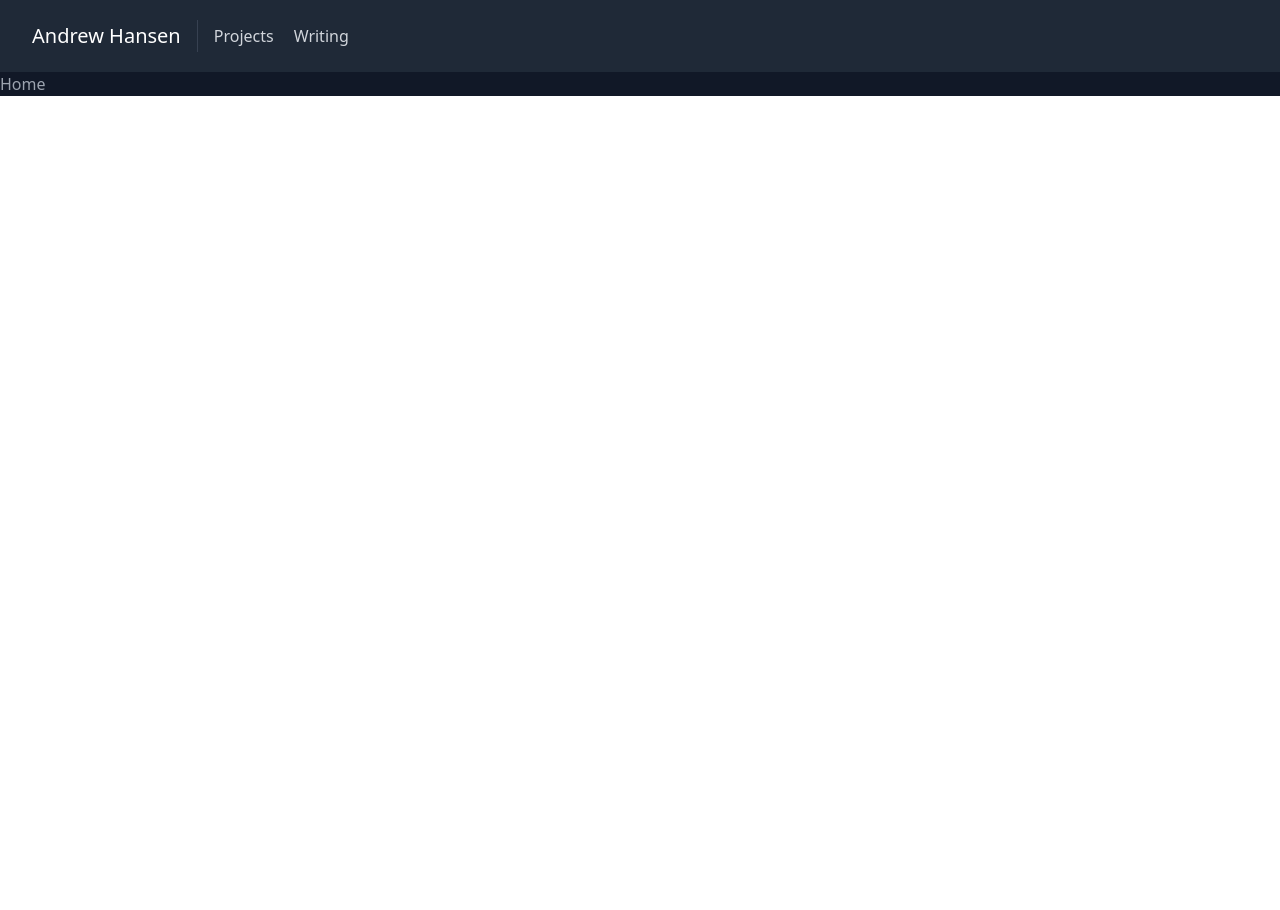
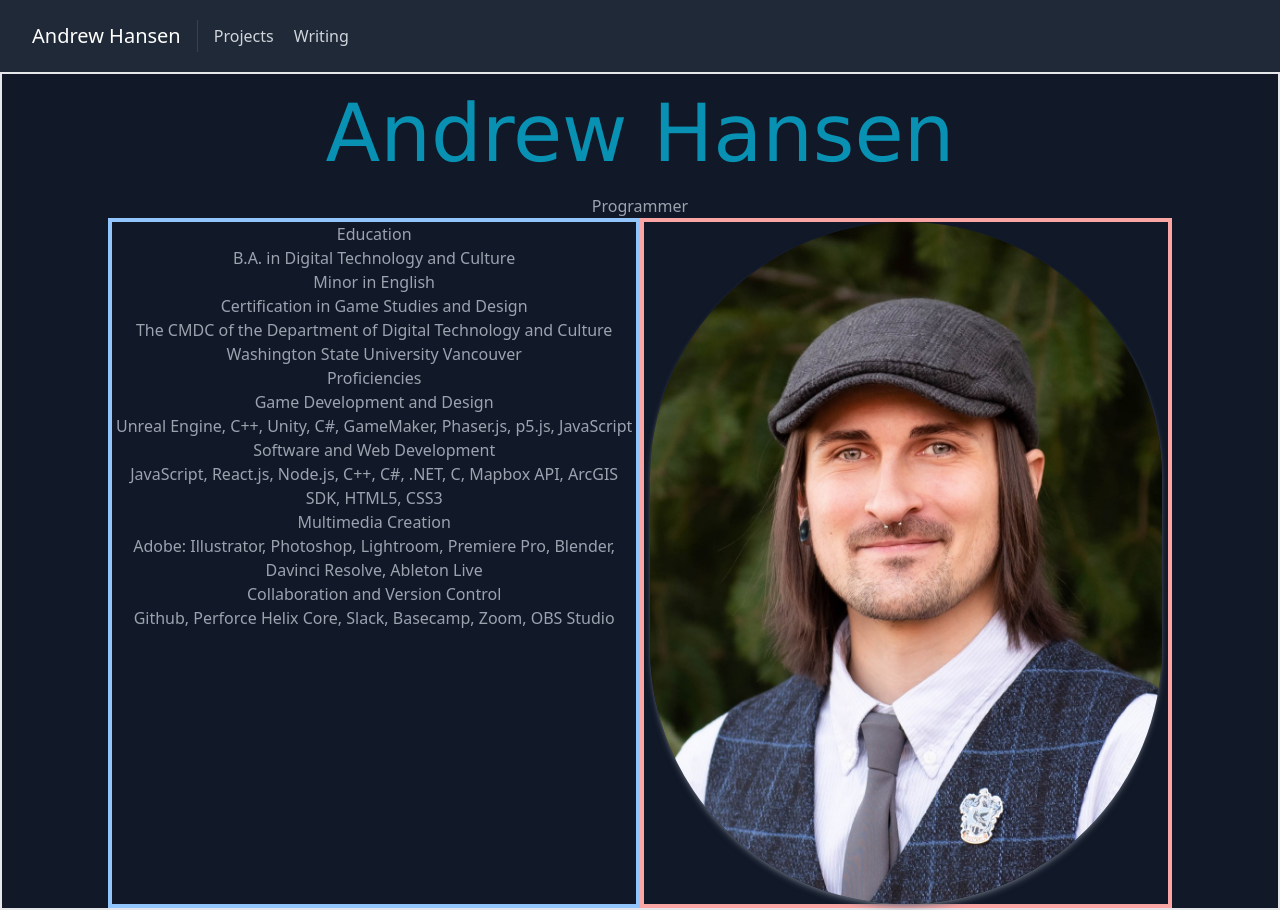
Before and after one commit to axolotliterature/portfolio-react, a React (Create React App) app in the folder portfolio/: page / in a window 1280 px wide. Before the commit the page ends 800 px from the top, so only its background shows below. Built offline with nearby package versions, Linux system fonts and the light colour scheme.

Commit message:
Began adding home page content, imported google font,

```diff
--- a/portfolio/src/index.css
+++ b/portfolio/src/index.css
@@ -1,6 +1,7 @@
 @tailwind base;
 @tailwind components;
 @tailwind utilities;
+@import url('https://fonts.googleapis.com/css2?family=Nothing+You+Could+Do&display=swap');
 
 * {
   box-sizing: border-box;
@@ -17,6 +18,16 @@ body {
 
 p {
   white-space: pre-line;
+}
+
+.nothing-font {
+  font-family: "Nothing You Could Do", cursive, Verdana, Tahoma, sans-serif;
+  font-weight: 400;
+  font-style: normal;
+}
+
+.name-title {
+  font-size: 5em;
 }
 
 /* ------------------- MODAL */
--- a/portfolio/src/pages/home.js
+++ b/portfolio/src/pages/home.js
@@ -1,3 +1,40 @@
+import face from '../img/hansen-1-4x3.jpg'
+
 export default function Home() {
-    return <h1>Home</h1>
+    return <>
+    <div className="w-full h-full border-2 grid text-center">
+        <h1 className="nothing-font name-title text-cyan-600">Andrew Hansen</h1>
+        <h2>Programmer</h2>
+
+        <div id="about-container" className="grid grid-cols-2 w-10/12 text-center m-auto">
+            <div id="about-left" className="border-4 border-blue-300">
+                <h1>Education</h1>
+                <p>B.A. in Digital Technology and Culture</p>
+                <p>Minor in English</p>
+                <p>Certification in Game Studies and Design</p>
+                <p>The CMDC of the Department of Digital Technology and Culture</p>
+                <p>Washington State University Vancouver</p>
+
+                <h1>Proficiencies</h1>
+                <h2>Game Development and Design</h2>
+                <p>Unreal Engine, C++, Unity, C#, GameMaker, Phaser.js, p5.js, JavaScript</p>
+
+                <h2>Software and Web Development</h2>
+                <p>JavaScript, React.js, Node.js, C++, C#, .NET, C, Mapbox API, ArcGIS SDK, HTML5, CSS3</p>
+
+                <h2>Multimedia Creation</h2>
+                <p>Adobe: Illustrator, Photoshop, Lightroom, Premiere Pro, Blender, Davinci Resolve, Ableton Live</p>
+
+                <h2>Collaboration and Version Control</h2>
+                <p>Github, Perforce Helix Core, Slack, Basecamp, Zoom, OBS Studio</p>
+            </div>
+
+            <div id="about-right" className="border-4 border-red-300">
+                <img src={face} alt="placeholder" className="m-auto min-w-24 max-w-lg rounded-full shadow-md shadow-gray-500/70" />
+
+            </div>
+        </div>
+    </div>
+
+    </>
 }
```
